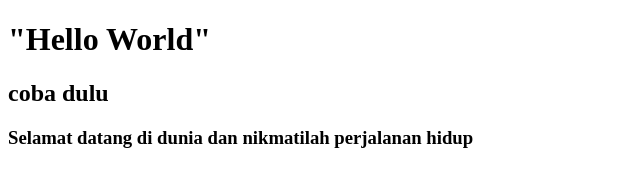
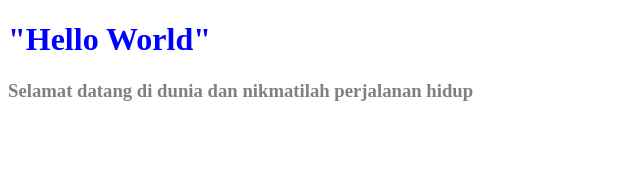
Before and after one commit to theodorusa/helloworld, a plain HTML site: page index.html in a window 1280 px wide. Shown: the whole page, without its empty margins (0-640 px from the left). Drawn offline with Linux system fonts and the light colour scheme.

Commit message:
Mengubah warna font judul dan sub-judul

```diff
--- a/index.html
+++ b/index.html
@@ -4,10 +4,13 @@
     <meta charset="UTF-8">
     <meta name="viewport" content="width=device-width, initial-scaled=1.0">
     <title>Hello World</title>
+    <style>
+        h1 {color:blue;}
+        h3 {color:gray;}
+    </style>
 </head>
     <body>
         <h1>"Hello World"</h1>
-        <h2> coba dulu </h2>
         <h3> Selamat datang di dunia dan nikmatilah perjalanan hidup</h3>
     </body>
 </html>
```
